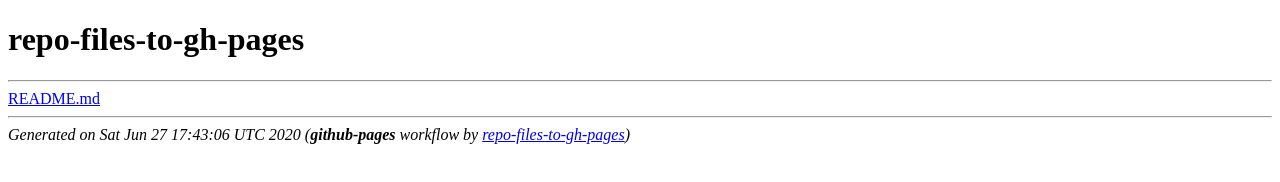
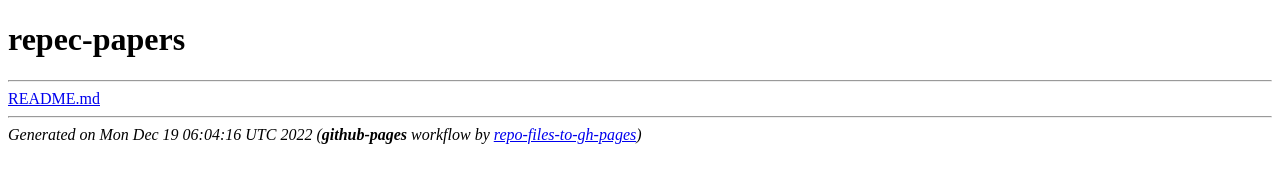
Before and after one commit to ZizoBahnasy/repec-papers, a plain HTML site: page index.html in a window 1280 px wide. Drawn offline with Linux system fonts and the light colour scheme.

Commit message:
deploy: 1650c7539ad6ede01b7a6335e2248744d11654f2

```diff
--- a/index.html
+++ b/index.html
@@ -1,4 +1,4 @@
-<!DOCTYPE html><html lang="en"><head><title>repo-files-to-gh-pages</title></head><body><h1>repo-files-to-gh-pages</h1><hr>
+<!DOCTYPE html><html lang="en"><head><title>repec-papers</title></head><body><h1>repec-papers</h1><hr>
 <a href="README.md">README.md</a><br/>
-<hr/><address>Generated on Sat Jun 27 17:43:06 UTC 2020 (<b>github-pages</b> workflow by <a href="https://github.com/dacrystal/repo-files-to-gh-pages">repo-files-to-gh-pages</a>)</address>
+<hr/><address>Generated on Mon Dec 19 06:04:16 UTC 2022 (<b>github-pages</b> workflow by <a href="https://github.com/dacrystal/repo-files-to-gh-pages">repo-files-to-gh-pages</a>)</address>
 </body></html>
```
